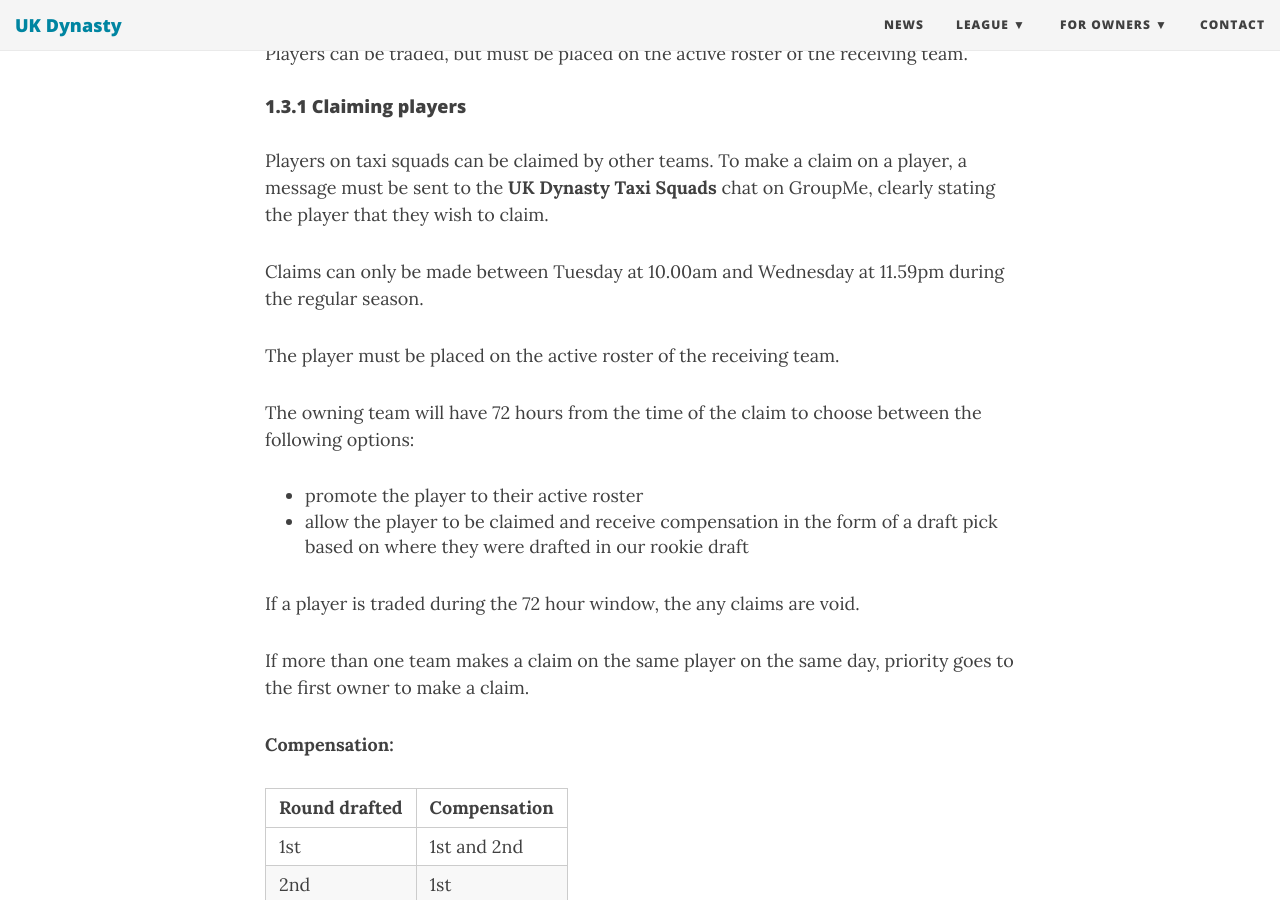
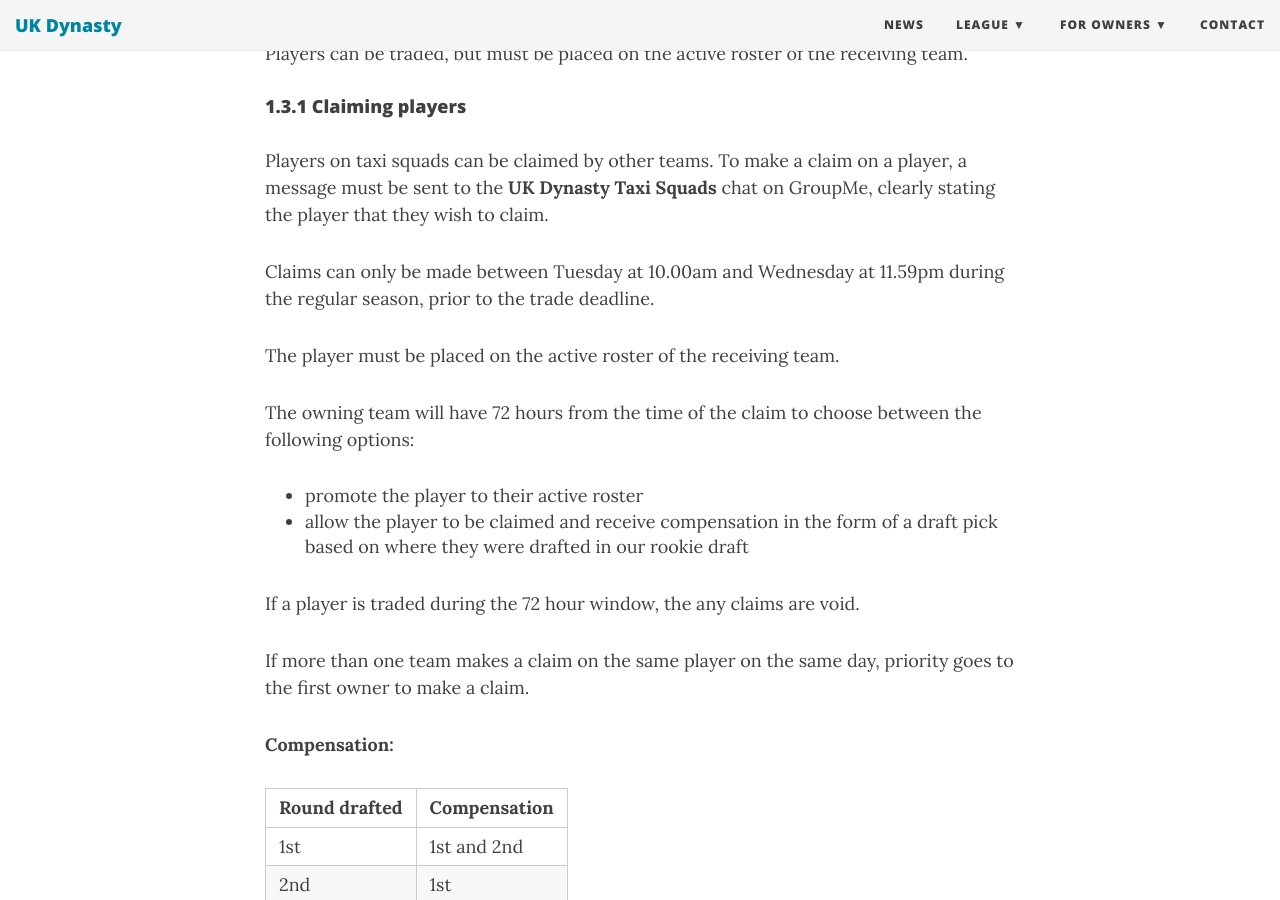
Before and after one commit to UKDynasty/ukdynasty.github.io, a Jekyll site: the page built from bylaws/index.md, in a window 1280 px wide and 900 px high, scrolled down 2540 px. Built offline with Jekyll 4.4.1, drawn with Linux system fonts in a browser that asks for light colours; nearby versions of some CDN libraries.

Commit message:
Update index.md

```diff
--- a/bylaws/index.md
+++ b/bylaws/index.md
@@ -67,7 +67,7 @@ Players can be traded, but must be placed on the active roster of the receiving
 
 Players on taxi squads can be claimed by other teams. To make a claim on a player, a message must be sent to the **UK Dynasty Taxi Squads** chat on GroupMe, clearly stating the player that they wish to claim.
 
-Claims can only be made between Tuesday at 10.00am and Wednesday at 11.59pm during the regular season.
+Claims can only be made between Tuesday at 10.00am and Wednesday at 11.59pm during the regular season, prior to the trade deadline.
 
 The player must be placed on the active roster of the receiving team.
 
```
